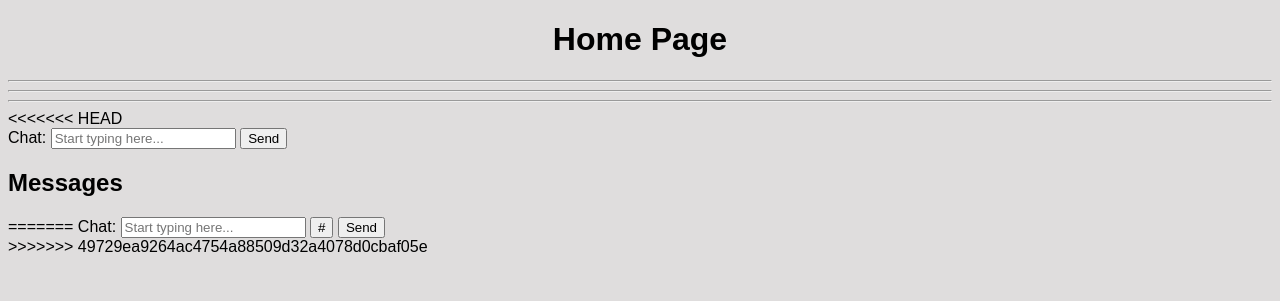
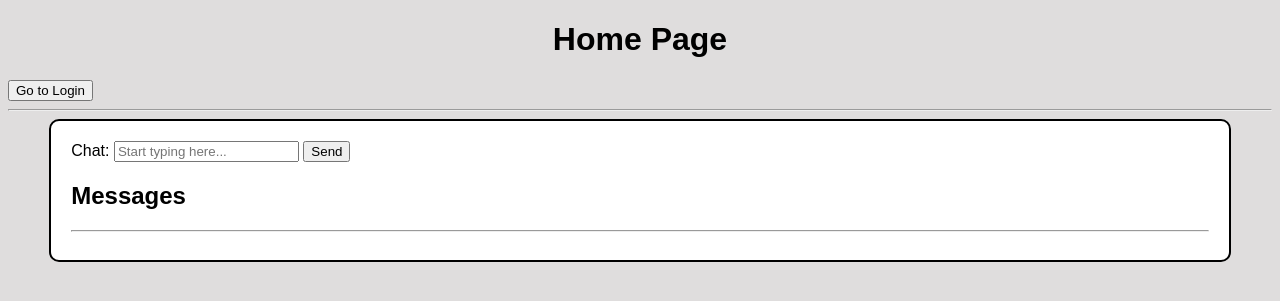
Before and after one commit to aegabrielsen/web-app, a Django app: template xxx_game/templates/xxx_game/chat.html in a window 1280 px wide. Shown: the top 301 px of the page. Run offline with Django 4.2, Linux system fonts and the light colour scheme; the template is opened without the code that fills it, so the values that code supplies are empty.

Commit message:
style chat page

```diff
--- a/xxx_game/static/css/chat.css
+++ b/xxx_game/static/css/chat.css
@@ -1,3 +1,15 @@
+.chat-container {
+    border: 2px solid black;
+    padding: 20px;
+    margin: 0 auto;
+    width: 90%;
+    background-color: #fff;
+    border-radius: 10px;
+}
+back-button button {
+    align-items: left;
+    align-content: left;
+}
 chat-button button {
     width: 20%;
     height: 30px;
@@ -14,3 +26,14 @@ body h1{
     justify-content: center;
     align-items: center;
 }
+
+.post {
+    border: 1px solid black;
+    padding: 20px;
+    margin-bottom: 5px;
+    border-radius: 5px;
+    background-color: #f9f9f9;
+    width: 50%;
+    height: 60px;
+    overflow: hidden;
+}
--- a/xxx_game/templates/xxx_game/chat.html
+++ b/xxx_game/templates/xxx_game/chat.html
@@ -4,20 +4,18 @@
     <meta charset="UTF-8">
     <meta name="viewport" content="width=device-width, initial-scale=1.0">
     <title>Home Pages</title>
-    <link rel="stylesheet" type="text/css" href="../static/chat.css">
+    {% load static %}
+    <link rel="stylesheet" type="text/css" href="{% static 'css/chat.css' %}">
 </head>
 <body>
     <div class="contents">
         <h1>Home Page</h1>
+        <div class="back-button"></div>
+            <button onclick="window.location.href='login'">Go to Login</button>
+        </div>
         <hr>
         <div class="chat-container">
-            <hr>
-            <div class="chat-messages">
-
-            </div>
             <div class="chat-input">
-                <hr>
-<<<<<<< HEAD
                 <form action="/create_post" method="post" id= "chat-form">
                 {% csrf_token %}
                 <label> Chat:
@@ -25,7 +23,6 @@
                 </label>
                 <button type="submit" id="chat-button" >Send</button>
             </div>
-        </form>
 
             <!--Display Posts-->
             <h2> Messages</h2>
@@ -35,14 +32,7 @@
                 <p>{{post.content}}</p>
             </div>
             {% endfor %}
-=======
-                <label> Chat:
-                    <input id="chatInput" type="text" placeholder="Start typing here...">
-                </label>
-                <button id="chat-hashtag" type="button" onclick="chatHashtag()">#</button>
-                <button id="chat-button" onclick="sendMessage()">Send</button>
-            </div>
->>>>>>> 49729ea9264ac4754a88509d32a4078d0cbaf05e
+            <hr>
         </div>
     </div>
 </body>
```
Also changed, not shown: xxx_game/static/css/index.css (+13 -6 lines), xxx_game/templates/xxx_game/index.html (+0 -11 lines). Lines whose indentation alone changed are shown as unchanged.
